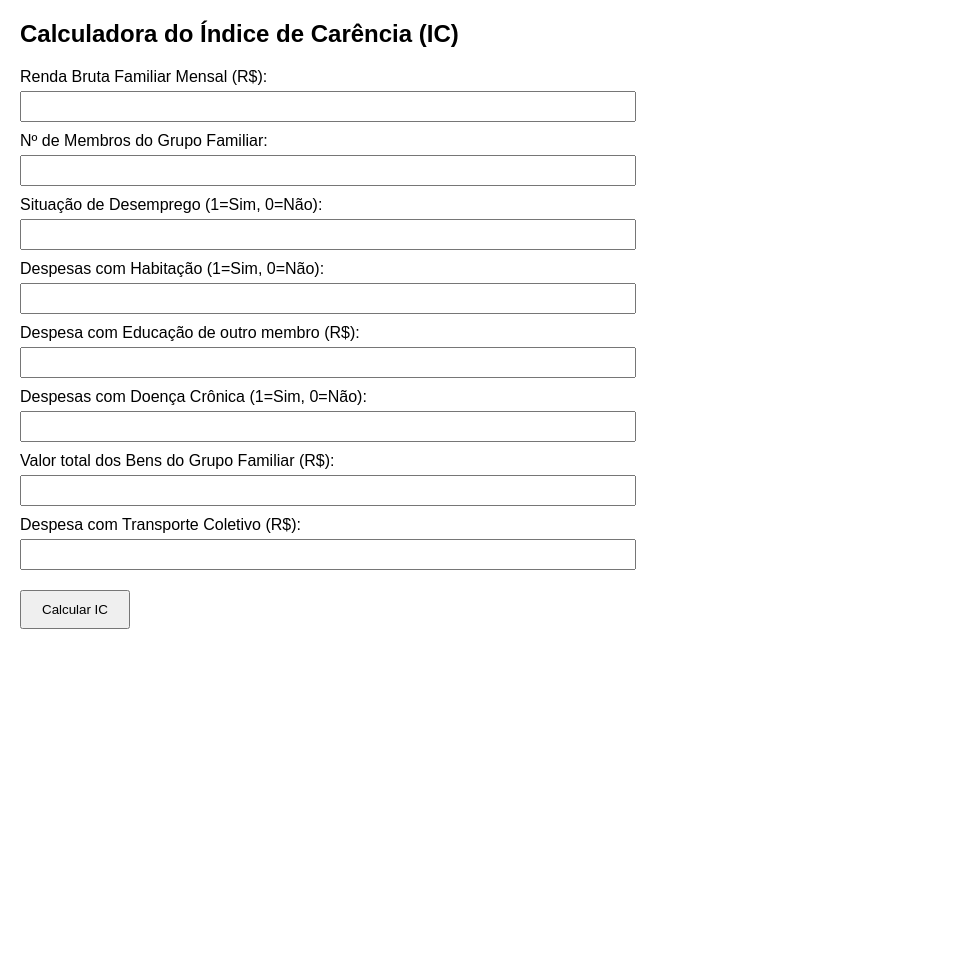
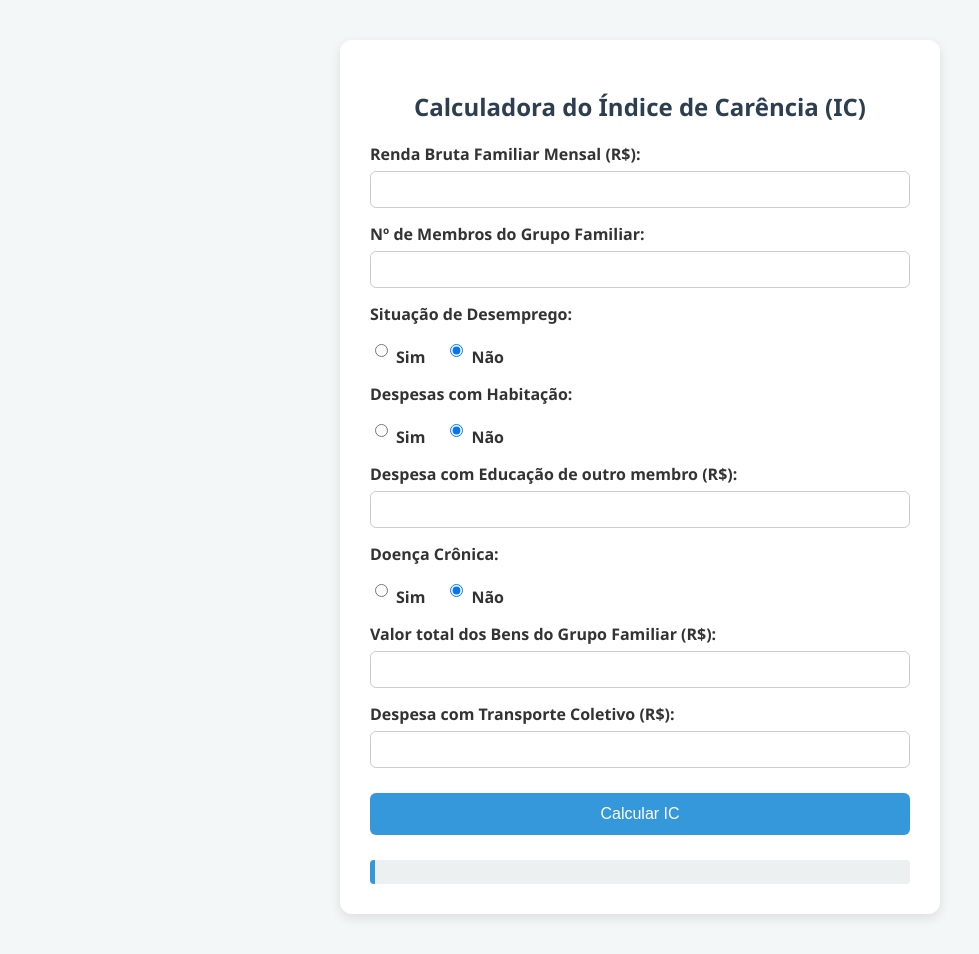
Before and after one commit to LucasMendo1/calculadora-UG, a plain HTML site: page index.html in a window 1280 px wide. Shown: the whole page, without its empty margins (0-979 px from the left). Before the commit the page ends 800 px from the top, so only its background shows below. Drawn offline with Linux system fonts and the light colour scheme.

Commit message:
index.html
Atualização.

```diff
--- a/index.html
+++ b/index.html
@@ -3,31 +3,171 @@
 <head>
   <meta charset="UTF-8">
   <title>Calculadora IC - Universidade Gratuita</title>
+  <meta name="viewport" content="width=device-width, initial-scale=1.0">
   <style>
-    body { font-family: Arial, sans-serif; margin: 20px; max-width: 600px; }
-    label { display: block; margin-top: 10px; }
-    input { width: 100%; padding: 6px; margin-top: 5px; }
-    button { margin-top: 20px; padding: 10px 20px; }
-    #resultado { margin-top: 20px; font-weight: bold; }
+    * {
+      box-sizing: border-box;
+    }
+
+    body {
+      font-family: 'Segoe UI', Tahoma, Geneva, Verdana, sans-serif;
+      background: #f4f7f8;
+      color: #333;
+      margin: 0;
+      padding: 0;
+    }
+
+    .container {
+      max-width: 600px;
+      margin: 40px auto;
+      padding: 30px;
+      background: #fff;
+      border-radius: 12px;
+      box-shadow: 0 4px 12px rgba(0,0,0,0.1);
+    }
+
+    h2 {
+      text-align: center;
+      color: #2c3e50;
+    }
+
+    label {
+      display: block;
+      margin-top: 15px;
+      font-weight: 600;
+    }
+
+    input[type="number"], input[type="text"] {
+      width: 100%;
+      padding: 10px;
+      margin-top: 6px;
+      border: 1px solid #ccc;
+      border-radius: 6px;
+      transition: border-color 0.3s;
+    }
+
+    input:focus {
+      border-color: #3498db;
+      outline: none;
+    }
+
+    .radio-group {
+      display: flex;
+      flex-wrap: wrap;
+      gap: 20px;
+      margin-top: 6px;
+    }
+
+    .radio-option {
+      display: flex;
+      align-items: center;
+      gap: 5px;
+    }
+
+    button {
+      margin-top: 25px;
+      padding: 12px 20px;
+      width: 100%;
+      background-color: #3498db;
+      color: white;
+      border: none;
+      border-radius: 6px;
+      font-size: 16px;
+      cursor: pointer;
+      transition: background-color 0.3s ease;
+    }
+
+    button:hover {
+      background-color: #2980b9;
+    }
+
+    #resultado {
+      margin-top: 25px;
+      padding: 12px;
+      background-color: #ecf0f1;
+      border-left: 5px solid #3498db;
+      border-radius: 4px;
+      font-weight: bold;
+    }
+
+    @media (max-width: 600px) {
+      .container {
+        margin: 20px;
+        padding: 20px;
+      }
+
+      .radio-group {
+        flex-direction: column;
+        gap: 10px;
+      }
+
+      h2 {
+        font-size: 20px;
+      }
+
+      button {
+        font-size: 15px;
+      }
+    }
   </style>
 </head>
 <body>
-  <h2>Calculadora do Índice de Carência (IC)</h2>
+  <div class="container">
+    <h2>Calculadora do Índice de Carência (IC)</h2>
 
-  <label>Renda Bruta Familiar Mensal (R$): <input type="number" id="rendaBruta"></label>
-  <label>Nº de Membros do Grupo Familiar: <input type="number" id="membros"></label>
+    <label>Renda Bruta Familiar Mensal (R$): <input type="number" id="rendaBruta" step="0.01"></label>
+    <label>Nº de Membros do Grupo Familiar: <input type="number" id="membros"></label>
 
-  <label>Situação de Desemprego (1=Sim, 0=Não): <input type="number" id="sd" min="0" max="1"></label>
-  <label>Despesas com Habitação (1=Sim, 0=Não): <input type="number" id="dh" min="0" max="1"></label>
-  <label>Despesa com Educação de outro membro (R$): <input type="number" id="de"></label>
-  <label>Despesas com Doença Crônica (1=Sim, 0=Não): <input type="number" id="ddc" min="0" max="1"></label>
-  <label>Valor total dos Bens do Grupo Familiar (R$): <input type="number" id="bgf"></label>
-  <label>Despesa com Transporte Coletivo (R$): <input type="number" id="tc"></label>
+    <label>Situação de Desemprego:</label>
+    <div class="radio-group">
+      <div class="radio-option">
+        <input type="radio" id="sdSim" name="sd" value="1">
+        <label for="sdSim">Sim</label>
+      </div>
+      <div class="radio-option">
+        <input type="radio" id="sdNao" name="sd" value="0" checked>
+        <label for="sdNao">Não</label>
+      </div>
+    </div>
 
-  <button onclick="calcularIC()">Calcular IC</button>
-  <div id="resultado"></div>
+    <label>Despesas com Habitação:</label>
+    <div class="radio-group">
+      <div class="radio-option">
+        <input type="radio" id="dhSim" name="dh" value="1">
+        <label for="dhSim">Sim</label>
+      </div>
+      <div class="radio-option">
+        <input type="radio" id="dhNao" name="dh" value="0" checked>
+        <label for="dhNao">Não</label>
+      </div>
+    </div>
+
+    <label>Despesa com Educação de outro membro (R$): <input type="number" id="de" step="0.01"></label>
+
+    <label>Doença Crônica:</label>
+    <div class="radio-group">
+      <div class="radio-option">
+        <input type="radio" id="ddcSim" name="ddc" value="1">
+        <label for="ddcSim">Sim</label>
+      </div>
+      <div class="radio-option">
+        <input type="radio" id="ddcNao" name="ddc" value="0" checked>
+        <label for="ddcNao">Não</label>
+      </div>
+    </div>
+
+    <label>Valor total dos Bens do Grupo Familiar (R$): <input type="number" id="bgf" step="0.01"></label>
+    <label>Despesa com Transporte Coletivo (R$): <input type="number" id="tc" step="0.01"></label>
+
+    <button onclick="calcularIC()">Calcular IC</button>
+    <div id="resultado"></div>
+  </div>
 
   <script>
+    function formatarMoeda(valor) {
+      return new Intl.NumberFormat('pt-BR', { style: 'currency', currency: 'BRL' }).format(valor);
+    }
+
     function calcularDE(de) {
       if (de === 0) return 1.00;
       if (de <= 500) return 1.05;
@@ -53,7 +193,7 @@
     }
 
     function calcularRP(rpc) {
-      const sm = 1412; // salário mínimo
+      const sm = 1412;
       if (rpc <= sm / 4) return 10;
       if (rpc <= sm / 2) return 8;
       if (rpc <= sm) return 6;
@@ -66,24 +206,24 @@
     function calcularIC() {
       const rendaBruta = parseFloat(document.getElementById("rendaBruta").value);
       const membros = parseFloat(document.getElementById("membros").value);
-      const sd = parseFloat(document.getElementById("sd").value);
-      const dh = parseFloat(document.getElementById("dh").value);
+      const sd = parseFloat(document.querySelector('input[name="sd"]:checked').value);
+      const dh = parseFloat(document.querySelector('input[name="dh"]:checked').value);
       const deValor = parseFloat(document.getElementById("de").value);
-      const ddc = parseFloat(document.getElementById("ddc").value);
+      const ddc = parseFloat(document.querySelector('input[name="ddc"]:checked').value);
       const bgfValor = parseFloat(document.getElementById("bgf").value);
       const tcGasto = parseFloat(document.getElementById("tc").value);
 
-      if (membros === 0 || isNaN(rendaBruta)) {
-        document.getElementById("resultado").innerText = "Preencha os campos obrigatórios.";
+      if (!rendaBruta || !membros || membros === 0) {
+        document.getElementById("resultado").innerText = "Preencha os campos obrigatórios corretamente.";
         return;
       }
 
       const rpc = rendaBruta / membros;
-      const de = calcularDE(deValor);
-      const bgf = calcularBGF(bgfValor);
+      const de = calcularDE(deValor || 0);
+      const bgf = calcularBGF(bgfValor || 0);
 
       const tcLimite = 0.2 * rendaBruta;
-      const tcValido = Math.min(tcGasto, tcLimite);
+      const tcValido = Math.min(tcGasto || 0, tcLimite);
       const tc = 1 + (tcValido / rendaBruta);
 
       const rp = calcularRP(rpc);
@@ -91,7 +231,10 @@
       const fp = sd + dh + de + ddc + bgf + tc + rp;
       const ic = (fp / rpc) * 100;
 
-      document.getElementById("resultado").innerText = `Índice de Carência (IC): ${ic.toFixed(2)}`;
+      document.getElementById("resultado").innerHTML = `
+        <p>Índice de Carência (IC): <strong>${ic.toFixed(2)}</strong></p>
+        <p>Renda per capita: ${formatarMoeda(rpc)}</p>
+      `;
     }
   </script>
 </body>
```
